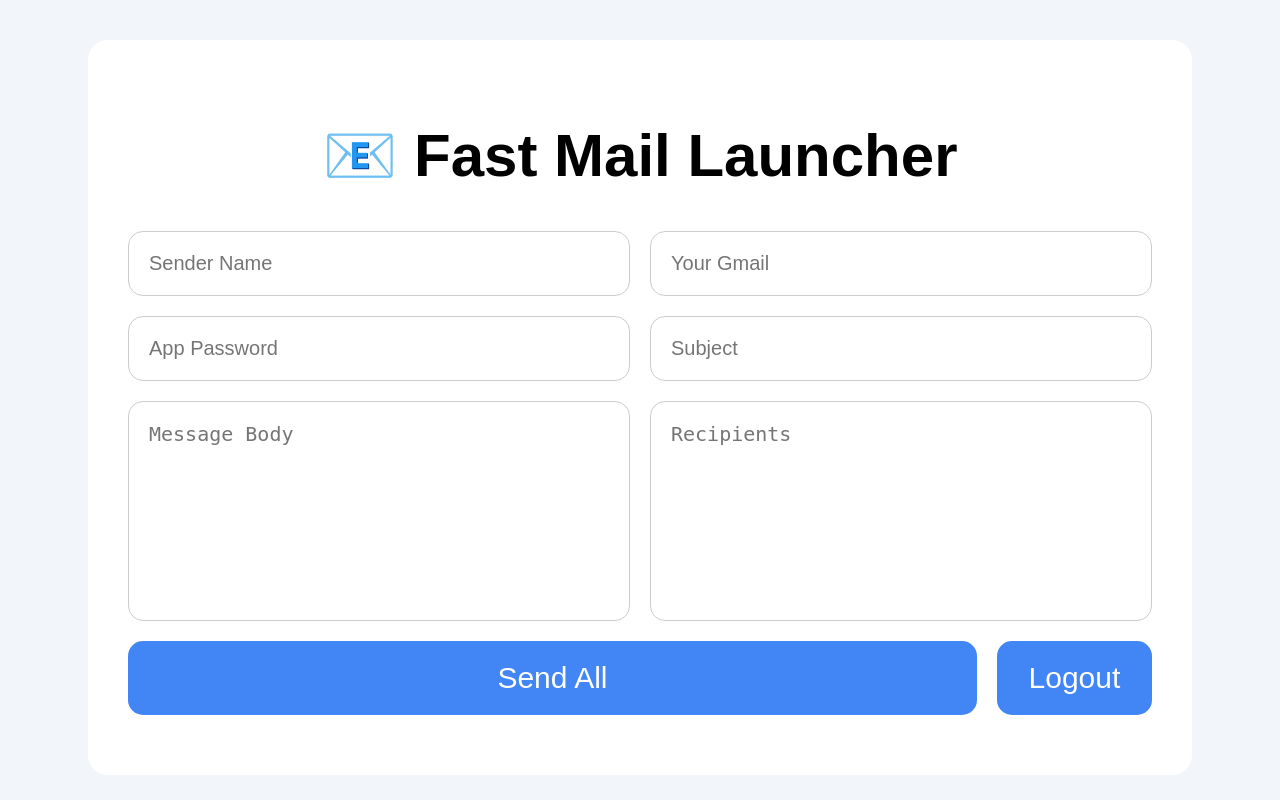
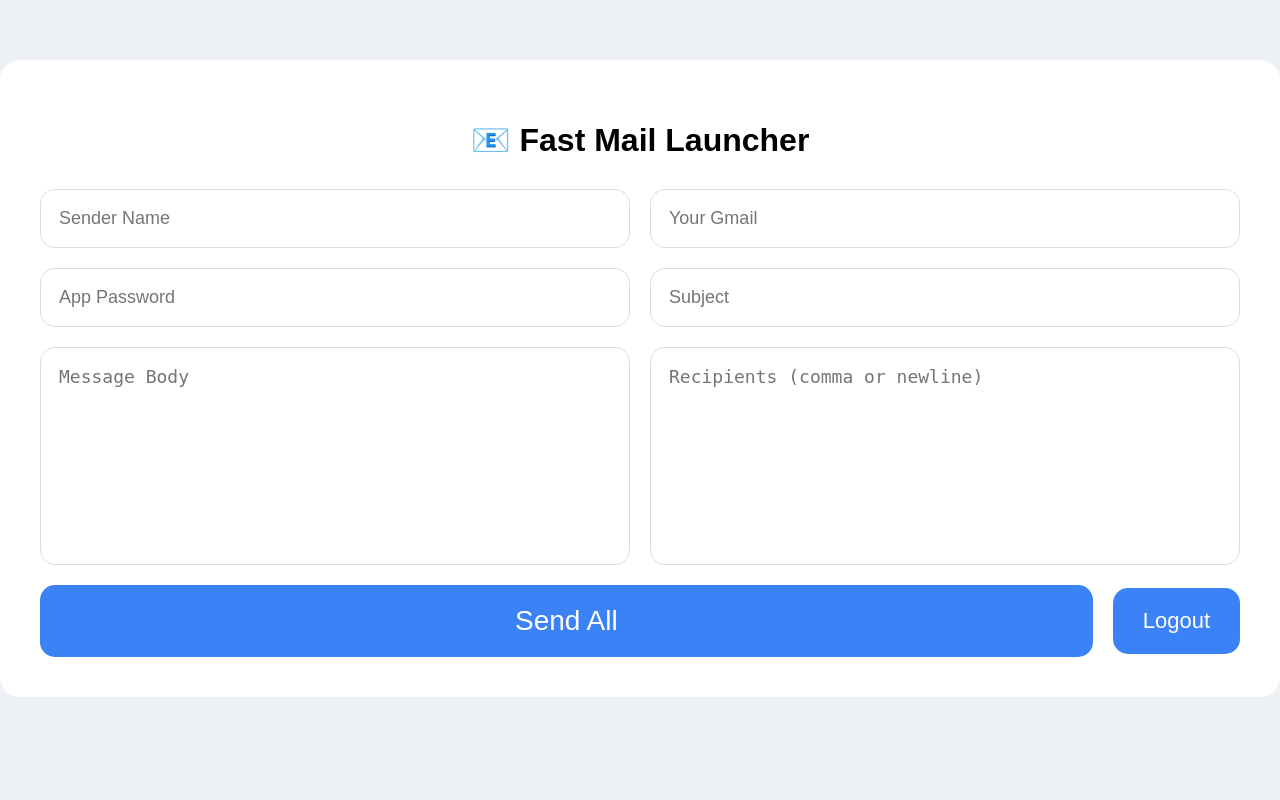
Before and after one commit to rnfyatendra-lab/Montimahur, a Flask app: template templates/launcher.html in a window 1280 px wide. Run offline with Flask 3, Linux system fonts and the light colour scheme; the template is opened without the code that fills it, so the values that code supplies are empty.

Commit message:
Update launcher.html

```diff
--- a/templates/launcher.html
+++ b/templates/launcher.html
@@ -1,33 +1,31 @@
 <!DOCTYPE html>
 <html>
+
 <head>
 
-<title>Safe Mail Launcher</title>
+<title>Fast Mail Launcher</title>
 
 <style>
 
 body{
-background:#f2f5f9;
-font-family:Arial;
     margin:0;
     padding:0;
-overflow-x:hidden;
+    background:#edf0f5;
+    font-family:Arial;
 }
 
-.box{
-width:80%;
+.container{
+    width:1200px;
+    background:white;
     margin:auto;
-margin-top:40px;
-background:white;
+    margin-top:60px;
+    border-radius:20px;
     padding:40px;
-border-radius:20px;
-position:relative;
 }
 
-h1{
+.top{
     text-align:center;
-margin-bottom:40px;
-font-size:60px;
+    margin-bottom:30px;
 }
 
 .row{
@@ -37,106 +35,85 @@
 }
 
 input, textarea{
-width:100%;
-padding:20px;
+    flex:1;
+    padding:18px;
+    border:1px solid #dcdcdc;
     border-radius:15px;
-border:1px solid #ccc;
-font-size:20px;
-outline:none;
-box-sizing:border-box;
+    font-size:18px;
 }
 
 textarea{
-height:220px;
+    height:180px;
     resize:none;
 }
 
-button{
+.bottom{
+    display:flex;
+    gap:20px;
+    align-items:center;
+}
+
+.send{
+    flex:1;
+}
+
+.send button{
     width:100%;
     padding:20px;
-font-size:30px;
+    background:#3b82f6;
+    color:white;
     border:none;
     border-radius:15px;
-background:#4285f4;
-color:white;
+    font-size:28px;
     cursor:pointer;
-transition:0.3s;
 }
 
-button:disabled{
-opacity:0.7;
-cursor:not-allowed;
+.send button:hover{
+    background:#2563eb;
 }
 
-.logout{
-width:180px;
+.logout button{
+    padding:20px 30px;
+    background:#3b82f6;
+    color:white;
+    border:none;
+    border-radius:15px;
+    font-size:22px;
+    cursor:pointer;
 }
 
-/* TOP RIGHT POPUP */
-.popup{
-position:absolute;
-top:20px;
-right:20px;
-background:#222;
-color:white;
-padding:18px;
-border-radius:15px;
-z-index:9999;
-min-width:180px;
+.message{
     text-align:center;
-box-shadow:0 0 10px rgba(0,0,0,0.2);
-animation:fadein 0.3s;
-}
-
-.okbtn{
-margin-top:12px;
-padding:10px 25px;
-background:#4285f4;
-color:white;
-border:none;
-border-radius:10px;
-cursor:pointer;
-font-size:18px;
-width:100%;
-}
-
-@keyframes fadein{
-from{
-opacity:0;
-transform:translateY(-10px);
-}
-to{
-opacity:1;
-transform:translateY(0);
-}
+    color:green;
+    font-size:20px;
+    margin-bottom:20px;
 }
 
 </style>
 
 </head>
+
 <body>
 
-<div class="box">
+<div class="container">
+
+<div class="top">
 
 <h1>📧 Fast Mail Launcher</h1>
 
-{% with messages = get_flashed_messages() %}
-{% if messages %}
+</div>
 
-<div class="popup" id="popup">
+{% if message %}
 
-<div>{{ messages[0] }}</div>
+<div class="message">
 
-<button class="okbtn" onclick="closePopup()">
-OK
-</button>
+{{message}}
 
 </div>
 
 {% endif %}
-{% endwith %}
 
-<form method="POST" id="mailForm">
+<form method="POST">
 
 <div class="row">
 
@@ -144,7 +121,6 @@
 type="text"
 name="sender_name"
 placeholder="Sender Name"
-value="{{ data.sender_name }}"
 required
 >
 
@@ -152,7 +128,6 @@
 type="email"
 name="gmail"
 placeholder="Your Gmail"
-value="{{ data.gmail }}"
 required
 >
 
@@ -164,7 +139,6 @@
 type="password"
 name="app_password"
 placeholder="App Password"
-value="{{ data.app_password }}"
 required
 >
 
@@ -172,7 +146,6 @@
 type="text"
 name="subject"
 placeholder="Subject"
-value="{{ data.subject }}"
 required
 >
 
@@ -184,29 +157,41 @@
 name="body"
 placeholder="Message Body"
 required
->{{ data.body }}</textarea>
+></textarea>
 
 <textarea
 name="recipients"
-placeholder="Recipients"
+placeholder="Recipients (comma or newline)"
 required
->{{ data.recipients }}</textarea>
+></textarea>
 
 </div>
 
-<div class="row">
+<div class="bottom">
 
-<button id="sendbtn" type="submit">
+<div class="send">
+
+<button type="submit">
+
 Send All
+
 </button>
 
-<button
-type="button"
-class="logout"
-ondblclick="window.location='/logout'"
->
+</div>
+
+<div class="logout">
+
+<a href="/logout">
+
+<button type="button">
+
 Logout
+
 </button>
+
+</a>
+
+</div>
 
 </div>
 
@@ -214,39 +199,5 @@
 
 </div>
 
-<script>
-
-const form = document.getElementById("mailForm");
-
-const sendbtn = document.getElementById("sendbtn");
-
-let sending = false;
-
-form.addEventListener("submit", function(event){
-
-if(sending){
-event.preventDefault();
-return;
-}
-
-sending = true;
-
-sendbtn.innerText = "Sending...";
-sendbtn.disabled = true;
-
-});
-
-function closePopup(){
-
-const popup = document.getElementById("popup");
-
-if(popup){
-popup.style.display = "none";
-}
-
-}
-
-</script>
-
 </body>
 </html>
```
Lines whose indentation alone changed are shown as unchanged.
